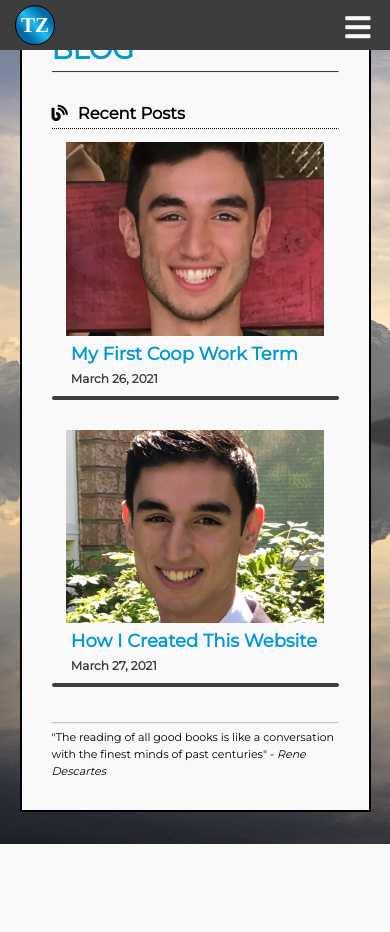
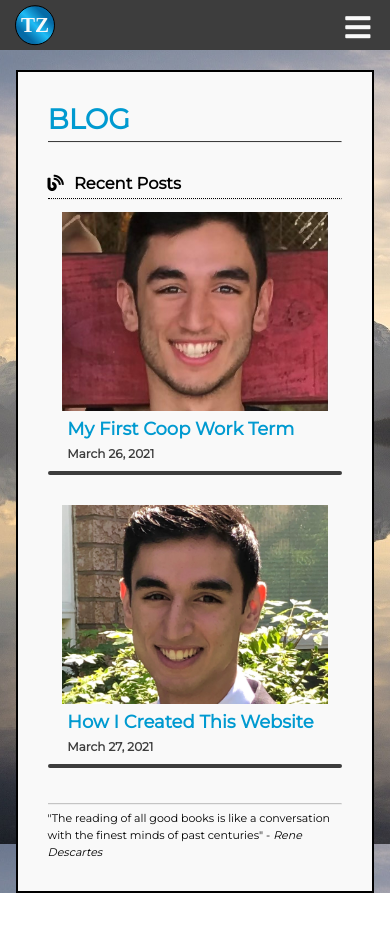
Before and after one commit to tzada8/troy-zada, a React (Create React App) app: page /blog in a window 390 px wide. Shown: the top 932 px of the page. After the commit the page ends 893 px from the top, so only its background shows below. Built offline with nearby package versions, Linux system fonts and the light colour scheme; a web font is replaced by a local one.

Commit message:
card visuals / screen size fixes

```diff
--- a/src/App.css
+++ b/src/App.css
@@ -16,9 +16,6 @@
 
    /* ----- BELOW WILL NEED FIXING ----- */
    --CARD_HEADING_FONT: 28px;
-
-   /* MIN SCREEN HEIGHT */
-   --MIN_SCREEN_HEIGHT: 600px;
 }
 
 * {
@@ -74,24 +71,12 @@ hr.horizontal-bar__fade {
    );
 }
 
-/* BACKGROUND FOR ALL MAIN CONTENT */
-#content-container {
-   background: url("./images/background/mountain2.jpg") center center/cover
-      no-repeat;
-   background-attachment: fixed;
-   position: block;
-   height: 100vh;
-   min-height: var(--MIN_SCREEN_HEIGHT);
-   width: 100%;
+/* IMAGE BACKGROUND */
+html {
+   background: url("./images/background/mountain2.jpg") no-repeat center center
+      fixed;
+   -webkit-background-size: cover;
+   -moz-background-size: cover;
+   -o-background-size: cover;
+   background-size: cover;
 }
-
-/* IF SCREEN IS DESKTOP-SMALL VERSION, THEN HAVE FOLLOWING STYLES */
-@media screen and (max-width: 960px) {
-   .content-container {
-      padding-top: calc(50px + 10%);
-   }
-}
-
-/* IF SCREEN IS MOBILE VERSION, THEN HAVE FOLLOWING STYLES */
-@media screen and (max-width: 480px) {
-}
--- a/src/App.js
+++ b/src/App.js
@@ -9,7 +9,6 @@ function App() {
    return (
       <div>
          <Router>
-            <div id="content-container">
             <Switch>
                {/* MAYBE FACTOR STUFF FROM INSIDE <SWITCH> OUT AND SIMPLIFY CODE??? */}
 
@@ -72,7 +71,6 @@ function App() {
                   <Display pageNotFound={true} />
                </Route>
             </Switch>
-            </div>
          </Router>
       </div>
    );
--- a/src/components/cards/display_main/CreateCards.css
+++ b/src/components/cards/display_main/CreateCards.css
@@ -7,14 +7,13 @@
    position: absolute;
    display: block;
    width: var(--CARD_WIDTH);
-   max-width: 500px;
-   min-height: calc(var(--MIN_SCREEN_HEIGHT) - 50px);
-   height: 550px;
+   max-width: 400px;
+   height: 525px;
    text-align: center;
    align-content: center;
    overflow-y: auto;
    border: 2px solid var(--BLACK);
-   margin: 32px calc(50% - (var(--CARD_WIDTH) / 2));
+   margin: 26px calc(50% - (var(--CARD_WIDTH) / 2));
    z-index: 8;
    opacity: 0;
    transition: var(--COMMON_TRANSITION);
@@ -27,12 +26,12 @@
 
 /* LOCATION FOR HOME CARD */
 .home-loc {
-   margin: 32px calc(50% - (var(--CARD_WIDTH) - 4%) - 8px);
+   margin: 26px calc(50% - (var(--CARD_WIDTH) - 5%) - 16px);
 }
 
 /* LOCATION FOR ALL OTHER CARDS */
 .other-page {
-   margin: 32px calc(50% + 4% + 8px);
+   margin: 26px calc(50% + 4% + 8px);
    z-index: 9;
    opacity: 1;
 }
@@ -91,36 +90,47 @@ span.author {
    font-style: italic;
 }
 
+/* IF SCREEN IS AVERAGE DESKTOP VERSION, THEN HAVE FOLLOWING STYLES */
+@media screen and (min-width: 1200px) {
+   .card-box {
+      max-width: 533px;
+      height: 700px;
+   }
+   .home-loc {
+      margin: 26px calc(50% - (var(--CARD_WIDTH) - 5%) - 16px);
+   }
+   .other-page {
+      margin: 26px calc(50% + 6%);
+   }
+}
+
 /* IF SCREEN IS DESKTOP-SMALL VERSION, THEN HAVE FOLLOWING STYLES */
 @media screen and (max-width: 960px) {
    .card-box {
-      margin: 0 5%;
+      display: none;
       max-width: none;
-      width: 90%;
+      width: 92%;
+      margin: 75px 4%;
       height: auto;
    }
 
    .home-vis {
-      opacity: 1;
+      display: block;
    }
 
    .home-loc {
-      margin: 0 5%;
-      opacity: 0;
+      display: none;
    }
 
    .other-page {
-      margin: 0 5%;
+      display: block;
    }
 }
 
 /* IF SCREEN IS MOBILE VERSION, THEN HAVE FOLLOWING STYLES */
 @media screen and (max-width: 480px) {
+   .card-box {
+      margin: 70px 4%;
+      width: 92%;
+   }
 }
-
-/* IF SCREEN HEIGHT IS SUPER BIG, THEN CENTER CONTENT VERTICALLY */
-/* @media screen and (min-height: 600px) {
-   .home {
-      margin: 5% calc(50% - (35% / 2));
-   }
-} */
--- a/src/components/cards/display_sub/CreateSubcards.css
+++ b/src/components/cards/display_sub/CreateSubcards.css
@@ -7,9 +7,8 @@
    position: absolute;
    display: block;
    width: var(--CARD_WIDTH);
-   max-width: 500px;
-   min-height: calc(var(--MIN_SCREEN_HEIGHT) - 50px);
-   height: 550px;
+   max-width: 400px;
+   height: 525px;
    text-align: center;
    align-content: center;
    overflow-y: auto;
@@ -21,8 +20,8 @@
 }
 
 /* LOCATION FOR ALL OTHER CARDS */
-.other-page {
-   margin: 32px calc(50% + 4% + 8px);
+.other-page-top {
+   margin: 26px calc(50% + 4% + 8px);
    z-index: 9;
    opacity: 1;
 }
@@ -51,34 +50,23 @@ hr.horizontal-bar__subcard-bottom {
 
 /* IF SCREEN IS DESKTOP-SMALL VERSION, THEN HAVE FOLLOWING STYLES */
 @media screen and (max-width: 960px) {
-   .card-box {
-      margin: 0 5%;
+   .card-box-top {
+      display: none;
+      margin: 75px 4%;
       max-width: none;
-      width: 90%;
+      width: 92%;
       height: auto;
+      transition: none;
    }
 
-   .home-vis {
-      opacity: 1;
-   }
-
-   .home-loc {
-      margin: 0 5%;
-      opacity: 0;
-   }
-
-   .other-page {
-      margin: 0 5%;
+   .other-page-top {
+      display: block;
    }
 }
 
 /* IF SCREEN IS MOBILE VERSION, THEN HAVE FOLLOWING STYLES */
 @media screen and (max-width: 480px) {
+   .card-box {
+      margin: 70px 4%;
+   }
 }
-
-/* IF SCREEN HEIGHT IS SUPER BIG, THEN CENTER CONTENT VERTICALLY */
-/* @media screen and (min-height: 600px) {
-   .home {
-      margin: 5% calc(50% - (35% / 2));
-   }
-} */
--- a/src/components/cards/display_sub/CreateSubcards.js
+++ b/src/components/cards/display_sub/CreateSubcards.js
@@ -6,7 +6,9 @@ import "./CreateSubcards.css";
 function CreateSubcards(props) {
    return (
       <div
-         className={props.isActive ? "card-box-top other-page" : "card-box-top"}
+         className={
+            props.isActive ? "card-box-top other-page-top" : "card-box-top"
+         }
       >
          <div className="card-container">
             {/* HEADER FOR BACK TO PREVIOUS PAGE */}
--- a/src/components/navbar/Navbar.css
+++ b/src/components/navbar/Navbar.css
@@ -160,8 +160,8 @@ nav {
       display: block;
       top: 50px;
       right: -100%;
-      width: 30%;
-      height: calc(var(--NAV_MENU_SIZE) + 5px);
+      width: 35%;
+      height: calc(var(--NAV_MENU_SIZE) + 4px);
       z-index: 1;
       border-left: 3px solid var(--GREY);
       border-bottom: 3px solid var(--GREY);
```
Lines whose indentation alone changed are shown as unchanged.
